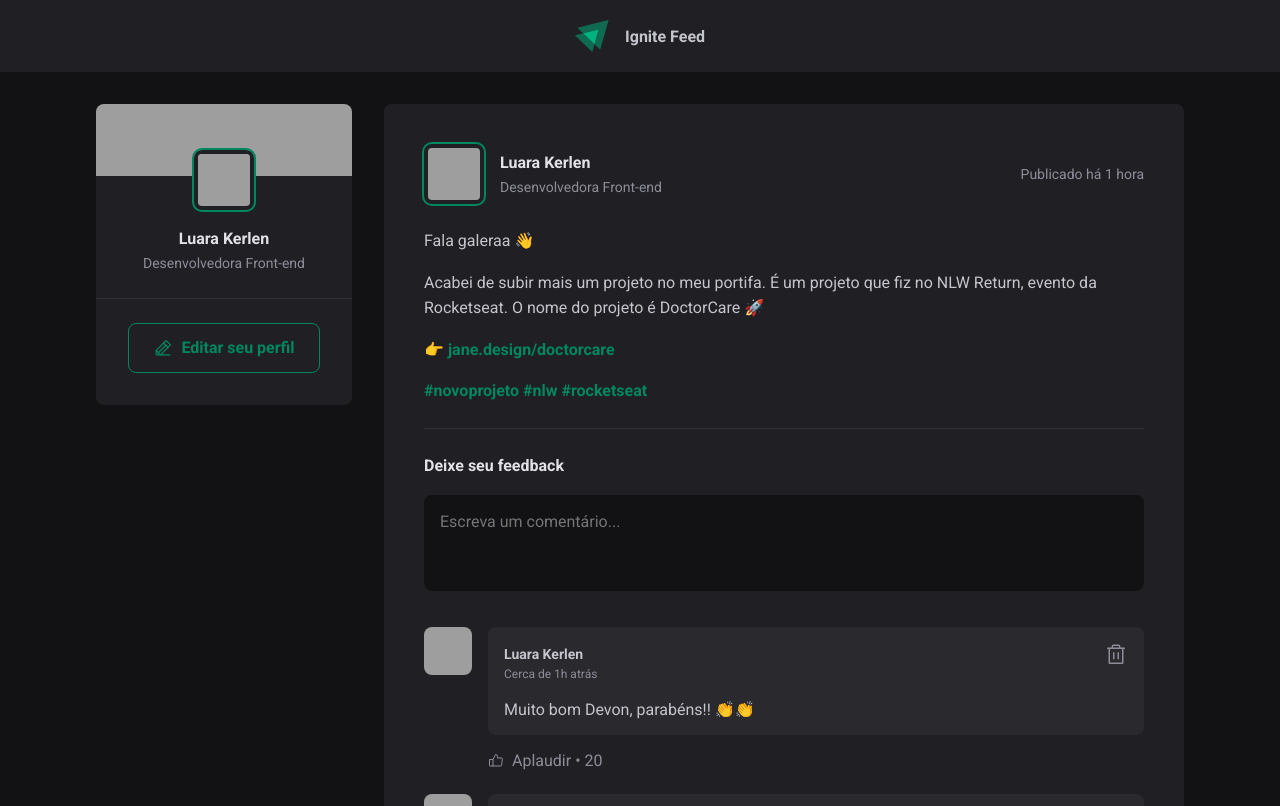
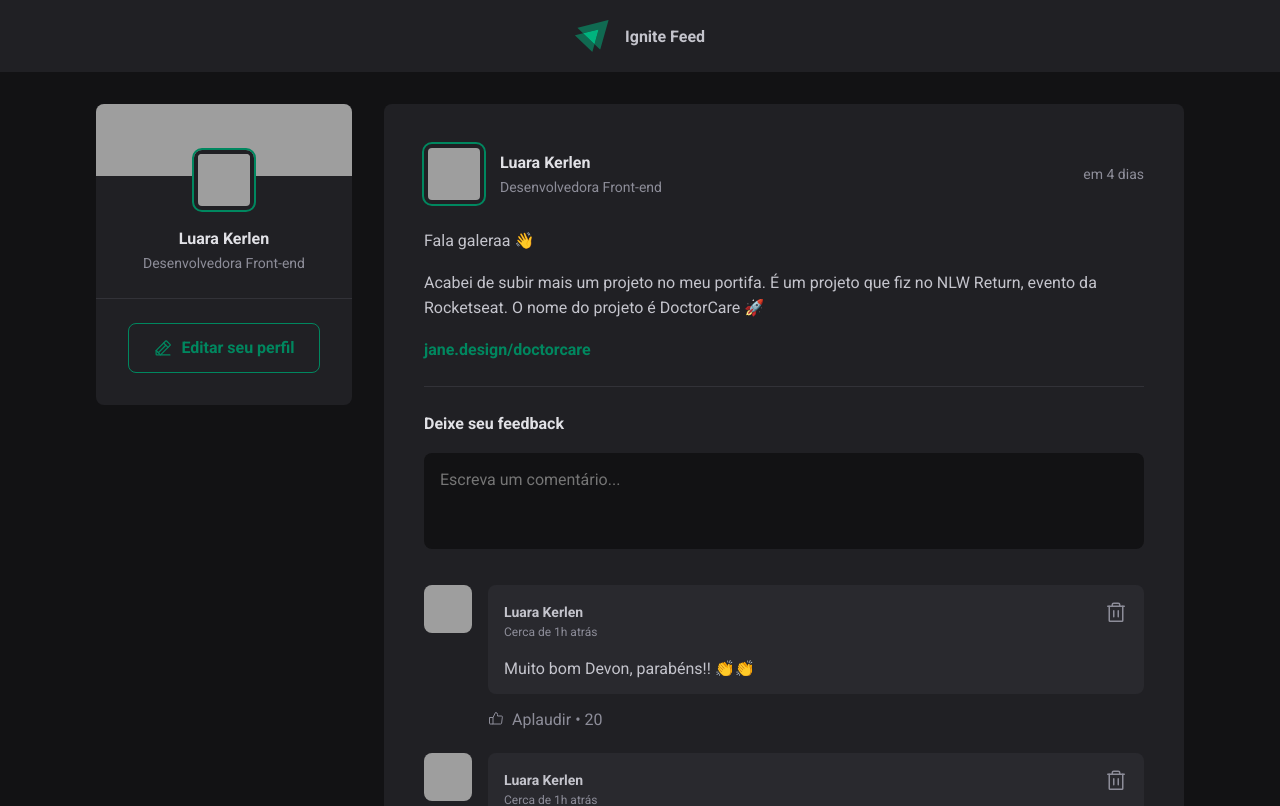
Before and after one commit to luarakerlen/ignite-feed, a React (Vite) app: page / in a window 1280 px wide. Shown: the top 806 px of the page. Built offline with nearby package versions, Linux system fonts and the light colour scheme; grey boxes are pictures that could not be loaded.

Commit message:
feat: send custom posts

```diff
--- a/package.json
+++ b/package.json
@@ -9,6 +9,7 @@
     "preview": "vite preview"
   },
   "dependencies": {
+    "date-fns": "^2.29.3",
     "phosphor-react": "^1.4.1",
     "react": "^18.2.0",
     "react-dom": "^18.2.0"
--- a/src/App.jsx
+++ b/src/App.jsx
@@ -4,6 +4,51 @@ import styles from './App.module.css';
 import { Header } from './components/Header';
 import { Post } from './components/Post';
 import { Sidebar } from './components/Sidebar';
+
+const posts = [
+	{
+		id: 1,
+		author: {
+			avatarUrl: 'https://avatars.githubusercontent.com/u/26902816?v=4',
+			name: 'Luara Kerlen',
+			role: 'Desenvolvedora Front-end',
+		},
+		content: [
+			{ type: 'paragraph', content: 'Fala galeraa 👋' },
+			{
+				type: 'paragraph',
+				content:
+					'Acabei de subir mais um projeto no meu portifa. É um projeto que fiz no NLW Return, evento da Rocketseat. O nome do projeto é DoctorCare 🚀',
+			},
+			{
+				type: 'link',
+				content: 'jane.design/doctorcare',
+			},
+		],
+		publishedAt: new Date('2023-02-21 20:00:00'),
+	},
+	{
+		id: 2,
+		author: {
+			avatarUrl: 'https://avatars.githubusercontent.com/u/79336444?v=4',
+			name: 'Tamires Cristina',
+			role: 'Desenvolvedora Front-end',
+		},
+		content: [
+			{ type: 'paragraph', content: 'Fala galeraa 👋' },
+			{
+				type: 'paragraph',
+				content:
+					'Acabei de subir mais um projeto no meu portifa. É um projeto que fiz no NLW Return, evento da Rocketseat. O nome do projeto é DoctorCare 🚀',
+			},
+			{
+				type: 'link',
+				content: 'jane.design/doctorcare',
+			},
+		],
+		publishedAt: new Date('2023-02-22 16:00:00'),
+	},
+];
 
 export function App() {
 	return (
@@ -12,11 +57,15 @@ export function App() {
 			<div className={styles.wrapper}>
 				<Sidebar />
 				<main>
-					<Post
-						author='Luara Kerlen'
-						content='Lorem ipsum dolor sit amet consectetur adipisicing elit. Beatae non delectus officia, exercitationem doloribus aliquam nulla quod cum deserunt consequuntur quis voluptates fugiat itaque nostrum in magnam neque ad ut.'
-					/>
-					<Post author='Laissy' content='Outro post' />
+					{posts.map((post) => {
+						return (
+							<Post
+								author={post.author}
+								content={post.content}
+								publishedAt={post.publishedAt}
+							/>
+						);
+					})}
 				</main>
 			</div>
 		</div>
--- a/src/App.module.css
+++ b/src/App.module.css
@@ -8,3 +8,13 @@
 	gap: 2rem;
 	align-items: flex-start;
 }
+
+@media (max-width: 768px) {
+  html {
+    font-size: 87.5%;
+  }
+
+  .wrapper {
+    grid-template-columns: 1fr;
+  }
+}
--- a/src/components/Post.jsx
+++ b/src/components/Post.jsx
@@ -1,37 +1,50 @@
+import { format, formatDistanceToNow } from 'date-fns';
+import ptBR from 'date-fns/locale/pt-BR';
+
 import { Avatar } from './Avatar';
 import { Comment } from './Comment';
 import styles from './Post.module.css';
 
-export function Post() {
+export function Post({ author, publishedAt, content }) {
+	const publishedDateFormatted = format(
+		publishedAt,
+		"d 'de' LLLL 'às' HH:mm'h'",
+		{
+			locale: ptBR,
+		}
+	);
+
+	const publishedDateRelativeToNow = formatDistanceToNow(publishedAt, {
+		locale: ptBR,
+		addSuffix: true,
+	});
+
 	return (
 		<article className={styles.post}>
 			<header>
 				<div className={styles.author}>
-					<Avatar src='https://avatars.githubusercontent.com/u/26902816?v=4' />
+					<Avatar src={author.avatarUrl} />
 					<div className={styles.authorInfo}>
-						<strong>Luara Kerlen</strong>
-						<span>Desenvolvedora Front-end</span>
+						<strong>{author.name}</strong>
+						<span>{author.role}</span>
 					</div>
 				</div>
-				<time title='11 de Maio às 08:13' dateTime='2022-05-11 08:13:30'>
-					Publicado há 1 hora
+				<time
+					title={publishedDateFormatted}
+					dateTime={publishedAt.toISOString()}
+				>
+					{publishedDateRelativeToNow}
 				</time>
 			</header>
 
 			<div className={styles.content}>
-				<p>Fala galeraa 👋</p>
-				<p>
-					Acabei de subir mais um projeto no meu portifa. É um projeto que fiz
-					no NLW Return, evento da Rocketseat. O nome do projeto é DoctorCare 🚀
-				</p>
-				<p>
-					👉<a href='#'> jane.design/doctorcare</a>
-				</p>
-				<p>
-					<a href='#'>#novoprojeto</a>
-					<a href='#'> #nlw</a>
-					<a href='#'> #rocketseat</a>
-				</p>
+				{content.map(line => {
+					if(line.type === 'paragraph') {
+						return <p>{line.content}</p>
+					} else if(line.type === 'link') {
+						return <p><a href='#'>{line.content}</a></p>
+					}
+				})}
 			</div>
 
 			<form className={styles.commentForm}>
```
Also changed, not shown: 1 other file (tests, documents, lock files or other folders). Lines whose indentation alone changed are shown as unchanged.
